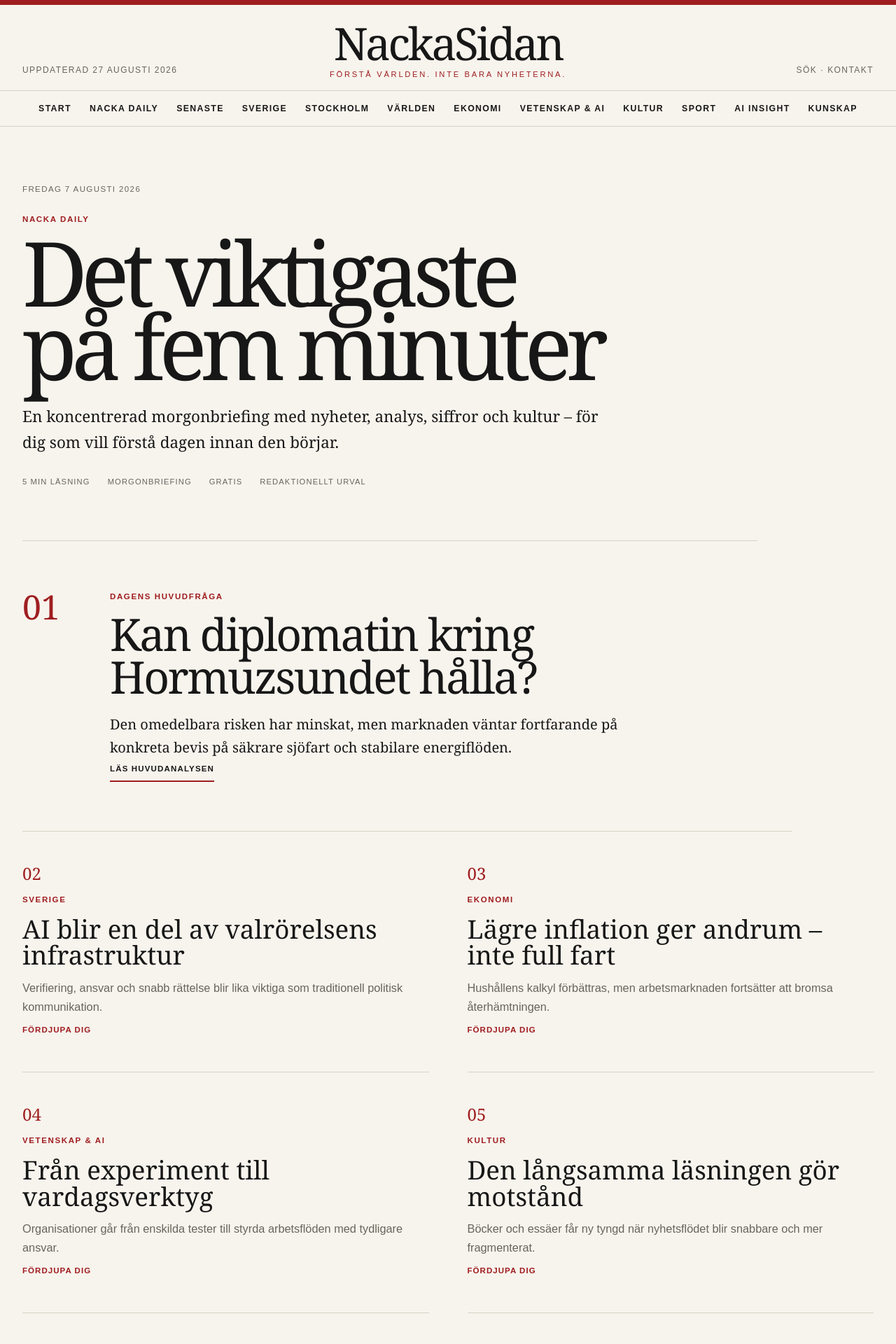
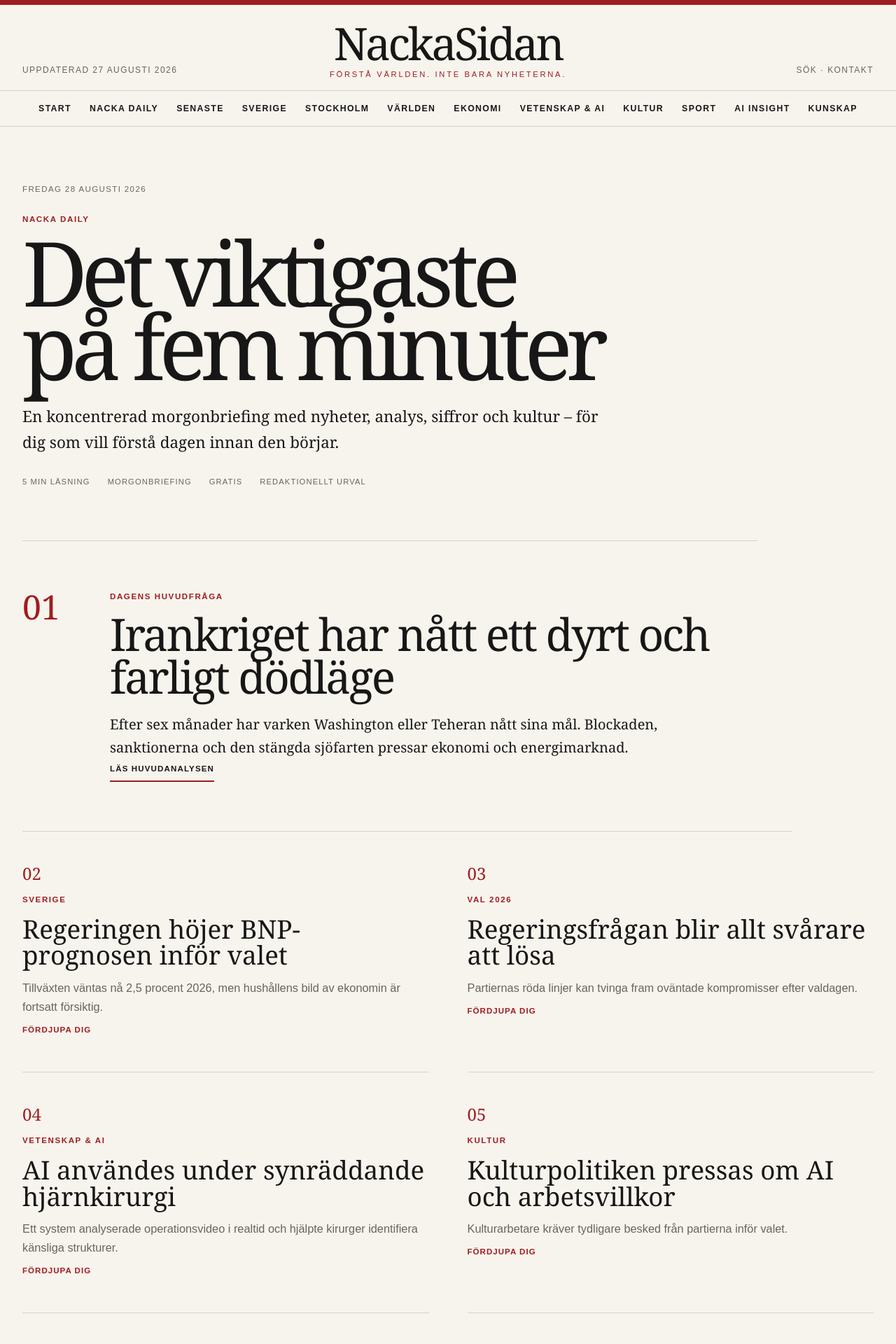
Before and after one commit to Djurgarden2019/NackaSidan-2026, a Next.js app: page /daily in a window 1280 px wide. Shown: the top 1920 px of the page at 70% size. Built offline with nearby package versions, Linux system fonts and the light colour scheme.

Commit message:
Launch finish 553: August 28 Daily and Stockholm update (#236)
* Refresh August 28 content in app/stockholm/page.tsx

* Refresh August 28 content in content/daily.ts

* Refresh August 28 content in content/data.ts

* Add current Stockholm news block

```diff
--- /dev/null
+++ b/app/stockholm/StockholmToday.tsx
@@ -0,0 +1,7 @@
+const updates=[
+ {section:'Val 2026 · 28 augusti',title:'Stockholms valrörelse går in i en intensiv slutspurt',summary:'SVT samlar dagens utspel och intervjuer med stadens ledande politiker inför kommunalvalet den 13 september.',href:'https://www.svt.se/nyheter/om/stockholm-val-2026'},
+ {section:'Klimat · 23 augusti',title:'Över 50 000 marscherade för klimatet i Stockholm',summary:'280 organisationer deltog i en partipolitiskt obunden demonstration genom centrala Stockholm.',href:'https://www.svt.se/nyheter/lokalt/stockholm/tiotusentals-marscherade-for-klimatet-i-stockholm'},
+ {section:'Lokal demokrati · 27 augusti',title:'Öppna stadsdelsmöten hölls i Järva, Skarpnäck och innerstaden',summary:'Invånare kunde ställa frågor om bland annat förskola, äldreomsorg, trygghet och parkmiljö.',href:'https://start.stockholm/aktuellt/kalendarium/2026/08/folj-jarva-stadsdelsnamnds-mote/'}
+];
+
+export default function StockholmToday(){return <section className="border-b border-neutral-300 py-9"><div><p className="text-xs font-bold uppercase tracking-wider text-neutral-500">Uppdaterat 28 augusti</p><h2 className="text-3xl font-black">Aktuellt i Stockholm</h2></div><div className="mt-5 grid gap-4 md:grid-cols-3">{updates.map(item=><a key={item.title} href={item.href} className="rounded-lg border border-neutral-200 p-5 transition hover:border-neutral-500"><div className="text-xs font-bold uppercase text-neutral-500">{item.section}</div><h3 className="mt-2 text-xl font-black leading-snug">{item.title}</h3><p className="mt-3 text-sm leading-6 text-neutral-600">{item.summary}</p><span className="mt-4 inline-block text-sm font-bold underline underline-offset-4">Läs vidare →</span></a>)}</div></section>}
--- a/content/daily.ts
+++ b/content/daily.ts
@@ -6,22 +6,22 @@ export type DailyItem = {
 };
 
 export const dailyEdition = {
-  date: 'Fredag 7 augusti 2026',
+  date: 'Fredag 28 augusti 2026',
   title: 'Det viktigaste på fem minuter',
   intro: 'En koncentrerad morgonbriefing med nyheter, analys, siffror och kultur – för dig som vill förstå dagen innan den börjar.',
   lead: {
     label: 'Dagens huvudfråga',
-    title: 'Kan diplomatin kring Hormuzsundet hålla?',
-    text: 'Den omedelbara risken har minskat, men marknaden väntar fortfarande på konkreta bevis på säkrare sjöfart och stabilare energiflöden.',
+    title: 'Irankriget har nått ett dyrt och farligt dödläge',
+    text: 'Efter sex månader har varken Washington eller Teheran nått sina mål. Blockaden, sanktionerna och den stängda sjöfarten pressar ekonomi och energimarknad.',
     href: '/artikel/veckans-analys',
   },
   items: [
-    { label: 'Sverige', title: 'AI blir en del av valrörelsens infrastruktur', text: 'Verifiering, ansvar och snabb rättelse blir lika viktiga som traditionell politisk kommunikation.', href: '/sverige' },
-    { label: 'Ekonomi', title: 'Lägre inflation ger andrum – inte full fart', text: 'Hushållens kalkyl förbättras, men arbetsmarknaden fortsätter att bromsa återhämtningen.', href: '/ekonomi' },
-    { label: 'Vetenskap & AI', title: 'Från experiment till vardagsverktyg', text: 'Organisationer går från enskilda tester till styrda arbetsflöden med tydligare ansvar.', href: '/artikel/ai-och-arbetsmarknaden' },
-    { label: 'Kultur', title: 'Den långsamma läsningen gör motstånd', text: 'Böcker och essäer får ny tyngd när nyhetsflödet blir snabbare och mer fragmenterat.', href: '/kultur' },
+    { label: 'Sverige', title: 'Regeringen höjer BNP-prognosen inför valet', text: 'Tillväxten väntas nå 2,5 procent 2026, men hushållens bild av ekonomin är fortsatt försiktig.', href: '/sverige' },
+    { label: 'Val 2026', title: 'Regeringsfrågan blir allt svårare att lösa', text: 'Partiernas röda linjer kan tvinga fram oväntade kompromisser efter valdagen.', href: '/val-2026' },
+    { label: 'Vetenskap & AI', title: 'AI användes under synräddande hjärnkirurgi', text: 'Ett system analyserade operationsvideo i realtid och hjälpte kirurger identifiera känsliga strukturer.', href: '/vetenskap' },
+    { label: 'Kultur', title: 'Kulturpolitiken pressas om AI och arbetsvillkor', text: 'Kulturarbetare kräver tydligare besked från partierna inför valet.', href: '/kultur' },
   ] as DailyItem[],
   number: { value: '2,00 %', label: 'Styrränta', text: 'Räntenivån präglar fortfarande hushållens och företagens beslut trots lägre inflation.' },
   quote: 'Det viktigaste är inte att läsa allt – utan att förstå vad som förändrar helheten.',
-  watch: ['Verifierbara besked om sjöfarten i Hormuzsundet', 'Nya signaler från svensk arbetsmarknad', 'Hur medier hanterar AI-genererat material inför valet'],
+  watch: ['Qatars försök att återstarta diplomatin med Iran', 'Nya besked i den svenska valrörelsen', 'Utvecklingen efter helgens stora klimatdemonstration i Stockholm'],
 };
--- a/content/data.ts
+++ b/content/data.ts
@@ -23,7 +23,7 @@ export const cultureStories:Story[]=[
 {section:'Kulturdebatt',title:'Vem får definiera den gemensamma kulturen?',summary:'Debatten om bibliotek, public service, kulturstöd och AI handlar i grunden om vem som får tillgång till offentligheten.',href:'/kulturdebatt'}
 ];
 export const worldFeatures:Feature[]=[
-{section:'Mellanöstern',title:'Hormuzsundet blir testet på om diplomatin håller',summary:'Försäkringskostnader, oljepriser och militär närvaro visar snabbt om en preliminär överenskommelse faktiskt förändrar riskbilden.',href:'/artikel/veckans-analys',image:'https://commons.wikimedia.org/wiki/Special:FilePath/Hormuz_map.png?width=1000',meta:'6 min läsning'},
+{section:'Mellanöstern · 28 augusti',title:'Efter sex månader har Irankriget nått ett dyrt dödläge',summary:'Iran är hårt pressat av blockad, sanktioner och inflation men regimen sitter kvar och ingen sida vill ge efter.',href:'https://www.reuters.com/world/china/after-six-months-iran-war-has-reached-its-endgame-costly-stalemate-2026-08-27/',image:'https://commons.wikimedia.org/wiki/Special:FilePath/Hormuz_map.png?width=1000',meta:'Uppdaterad 28 augusti'},
 {section:'Europa · 25 augusti',title:'Vatikanen kräver ett slut på kriget under Moskvabesök',summary:'Vatikanens utrikesminister mötte Sergej Lavrov och lyfte både fredsvägar och humanitärt samarbete.',href:'https://www.reuters.com/world/europe/vatican-foreign-minister-moscow-says-ukraine-war-must-end-2026-08-25/',meta:'Uppdaterad 27 augusti'},
 {section:'Mellanöstern · 27 augusti',title:'Regionala makter söker en väg bort från Irankriget',summary:'Qatar och Pakistan driver diplomatiska initiativ samtidigt som sjöfarten genom Hormuz fortsatt är kraftigt begränsad.',href:'https://apnews.com/article/c457cd178b05f6c39c8c2e33f0a565ba',meta:'Uppdaterad 27 augusti'},
 {section:'Gaza · 27 augusti',title:'Nya flyganfall ökar pressen på den sköra vapenvilan',summary:'Fortsatt våld och krav på avväpning försvårar återuppbyggnad och en mer varaktig politisk uppgörelse.',href:'https://apnews.com/article/c457cd178b05f6c39c8c2e33f0a565ba',meta:'Uppdaterad 27 augusti'},
```
Also changed, not shown: app/stockholm/page.tsx (+2 -1 lines).
